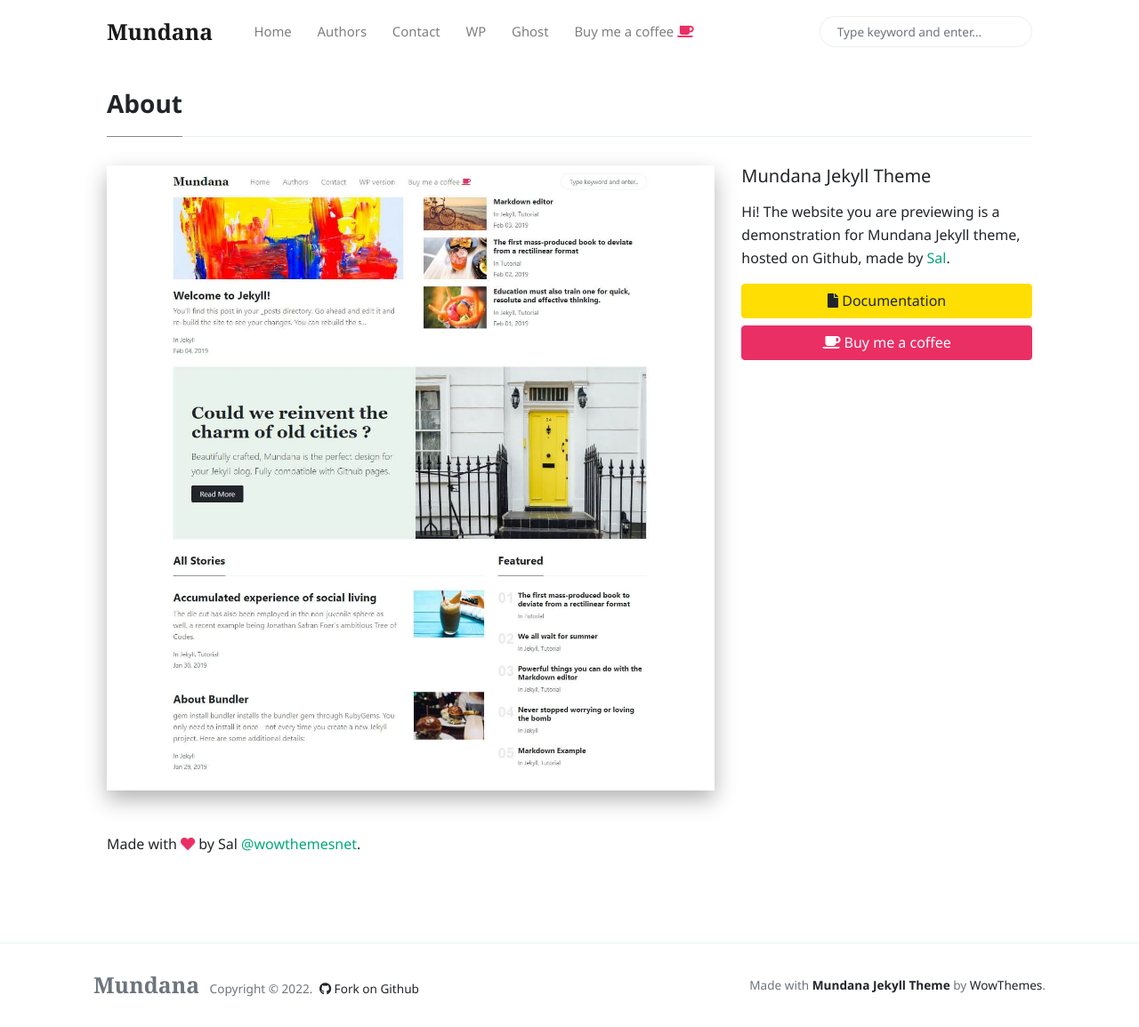
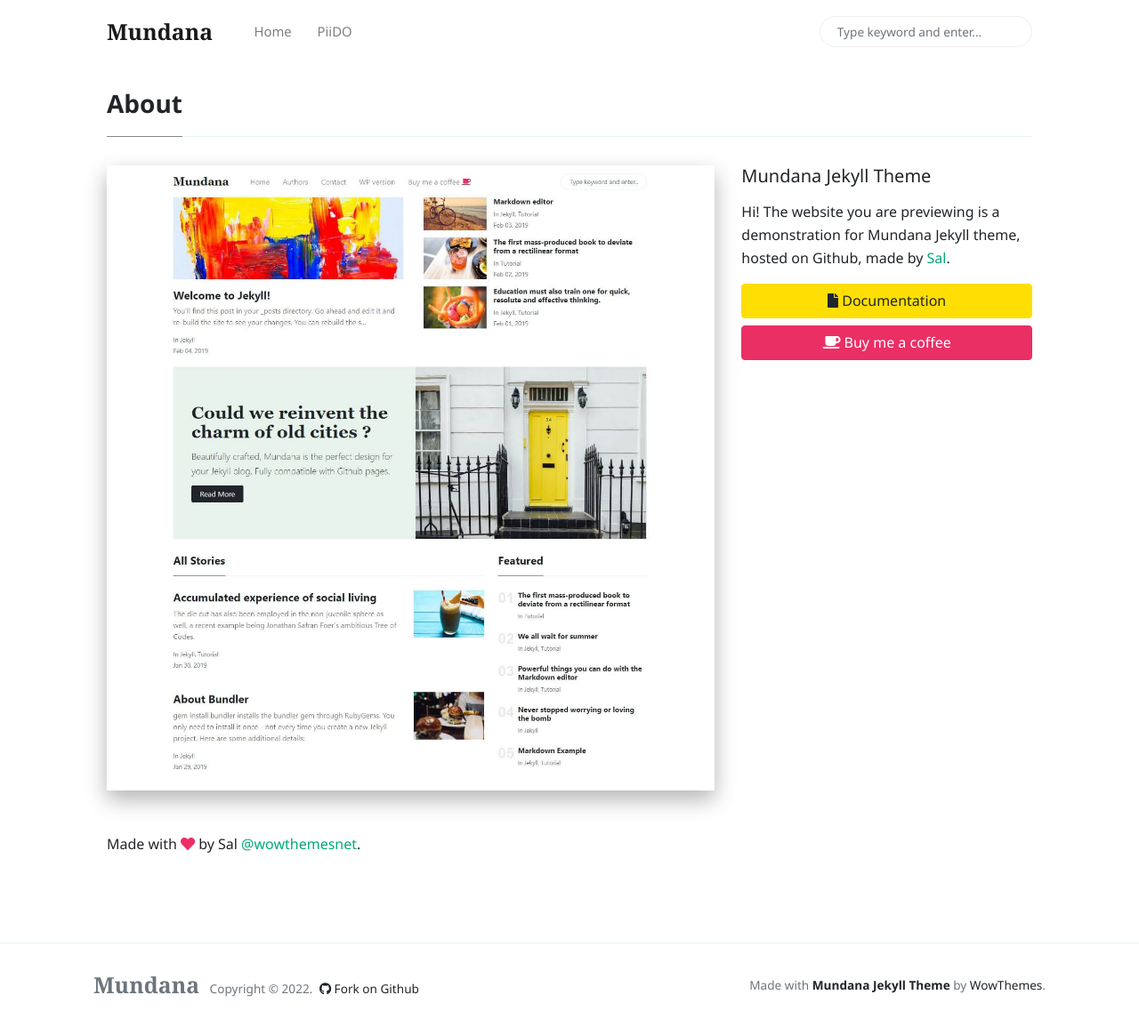
Before and after one commit to creaTIP-soluciones/SHNL, a Jekyll site: the page built from _pages/about.md, in a window 1280 px wide and 1155 px high. Shown: the whole window at 89% size. Built offline with Jekyll 4.4.1, drawn with Linux system fonts in a browser that asks for light colours; nearby versions of some CDN libraries; comment, search, counter and statistics services are not loaded.

Commit message:
Update menu-header.html

```diff
--- a/_includes/menu-header.html
+++ b/_includes/menu-header.html
@@ -3,6 +3,12 @@
 <li class="nav-item">
 <a class="nav-link" href="{{site.baseurl}}/index.html">Home</a>
 </li>
+
+<li class="nav-item">
+<a target="_blank" class="nav-link" href="http://www.piido.mx/">PiiDO</a>
+</li>
+
+<!--  Enlaces predeterminados (y no necesarios)
 <li class="nav-item">
 <a class="nav-link" href="{{site.baseurl}}/authors-list.html">Authors</a>
 </li>
@@ -18,3 +24,4 @@
 <li class="nav-item">
 <a target="_blank" class="nav-link" href="https://www.wowthemes.net/donate/">Buy me a coffee <i class="fa fa-coffee text-danger"></i></a>
 </li>
+-->
```
